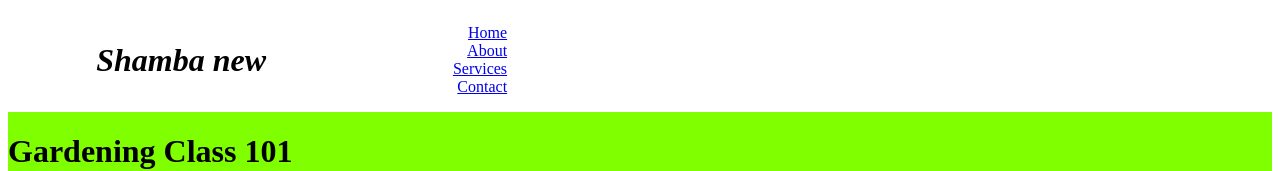
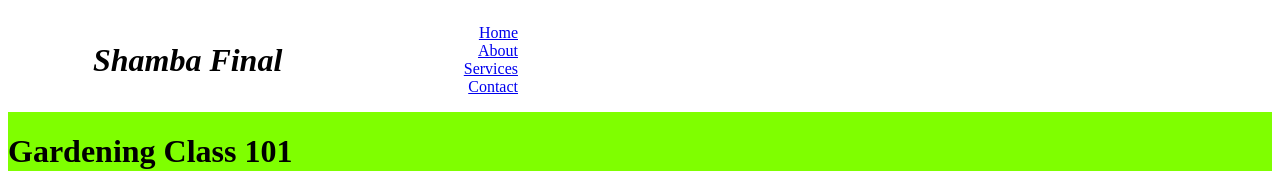
Before and after one commit to daddyfredddy/shamba, a plain HTML site: page index.html in a window 1280 px wide. Shown: the top 171 px of the page. Drawn offline with Linux system fonts and the light colour scheme.

Commit message:
added final on h1

```diff
--- a/index.html
+++ b/index.html
@@ -12,7 +12,7 @@
     <body>
         <div class = "container">
             <div class="header">
-                <h1><i>Shamba new</i></h1>
+                <h1><i>Shamba Final</i></h1>
 
             </div>
 
```
